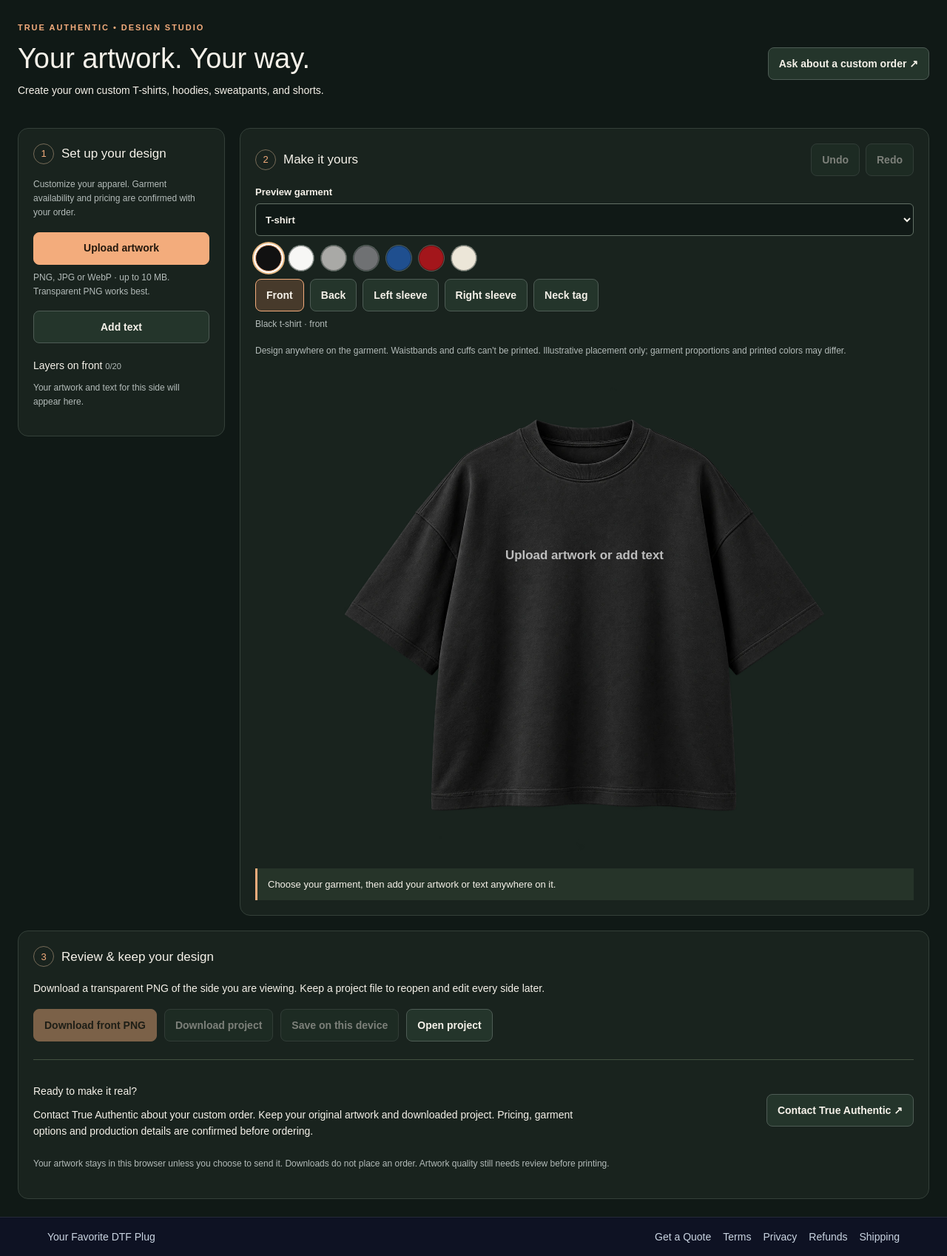
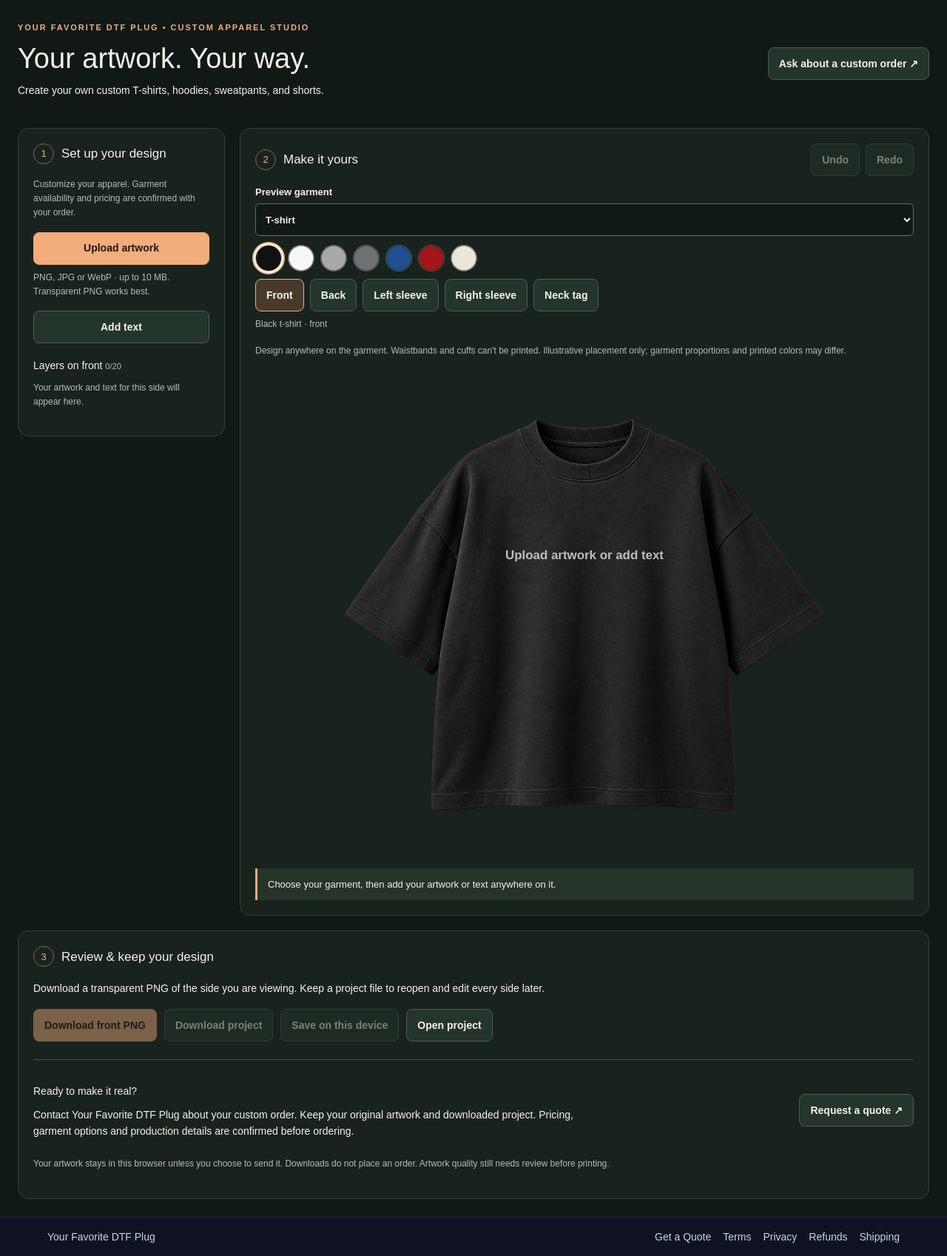
Before and after one commit to allin1xtra-ctrl/dtf-designer-clean, a Next.js app: page /customizer-preview in a window 1280 px wide. Shown: the whole page at 74% size. Built offline with nearby package versions, Linux system fonts and the light colour scheme.

Commit message:
Correct customer customizer branding and quote destination

```diff
--- a/components/true-authentic/TrueAuthenticDesigner.tsx
+++ b/components/true-authentic/TrueAuthenticDesigner.tsx
@@ -263,8 +263,8 @@ export default function TrueAuthenticDesigner() {
 
   return <div className={styles.root} ref={rootRef}>
     <header className={styles.header}>
-      <div><span className={styles.eyebrow}>TRUE AUTHENTIC • DESIGN STUDIO</span><h1>Your artwork. Your way.</h1><p>Create your own custom T-shirts, hoodies, sweatpants, and shorts.</p></div>
-      <a href="https://www.ta-apparel.com/pages/contact" target="_top">Ask about a custom order ↗</a>
+      <div><span className={styles.eyebrow}>YOUR FAVORITE DTF PLUG • CUSTOM APPAREL STUDIO</span><h1>Your artwork. Your way.</h1><p>Create your own custom T-shirts, hoodies, sweatpants, and shorts.</p></div>
+      <a href="/quote" target="_top">Ask about a custom order ↗</a>
     </header>
     <div className={styles.workspace}>
       <aside className={styles.panel}>
@@ -338,13 +338,13 @@ export default function TrueAuthenticDesigner() {
         <p>Download a transparent PNG of the side you are viewing. Keep a project file to reopen and edit every side later.</p>
         <div className={styles.actions}>
           <button className={styles.primary} disabled={busy || !layers.length} onClick={()=>void exportPng()}>Download {VIEW_LABELS[activeView].toLowerCase()} PNG</button>
-          <button disabled={busy || !hasArtwork} onClick={()=>{download(new Blob([JSON.stringify(savedProject())],{type:"application/json"}),"true-authentic-design.json");setStatus("Project downloaded. Use Open project to restore it, including your images on every side.");}}>Download project</button>
+          <button disabled={busy || !hasArtwork} onClick={()=>{download(new Blob([JSON.stringify(savedProject())],{type:"application/json"}),"your-favorite-dtf-plug-design.json");setStatus("Project downloaded. Use Open project to restore it, including your images on every side.");}}>Download project</button>
           <button disabled={busy || !hasArtwork} onClick={save}>Save on this device</button>
           {savedAvailable && <button disabled={busy} onClick={()=>{try{void restore(localStorage.getItem(STORAGE_KEY)||localStorage.getItem(LEGACY_STORAGE_KEY)||"");}catch{setStatus("Browser storage is unavailable. Open a downloaded project instead.");}}}>Restore device save</button>}
           <button disabled={busy} onClick={()=>importRef.current?.click()}>Open project</button>
         </div>
         <input ref={importRef} type="file" accept=".json,application/json" aria-label="Open saved project file" className={styles.file} onChange={async event=>{const file=event.target.files?.[0];event.target.value="";if(!file)return;if(file.size>MAX_PROJECT_BYTES){setStatus("Projects must be under 25 MB.");return;}try{await restore(await file.text());}catch{setStatus("Could not read this project file.");}}}/>
-        <div className={styles.service}><div><h3>Ready to make it real?</h3><p>Contact True Authentic about your custom order. Keep your original artwork and downloaded project. Pricing, garment options and production details are confirmed before ordering.</p></div><a href="https://www.ta-apparel.com/pages/contact" target="_top">Contact True Authentic ↗</a></div>
+        <div className={styles.service}><div><h3>Ready to make it real?</h3><p>Contact Your Favorite DTF Plug about your custom order. Keep your original artwork and downloaded project. Pricing, garment options and production details are confirmed before ordering.</p></div><a href="https://www.ta-apparel.com/pages/contact" target="_top">Request a quote ↗</a></div>
         <p className={styles.muted}>Your artwork stays in this browser unless you choose to send it. Downloads do not place an order. Artwork quality still needs review before printing.</p>
       </section>
     </div>
```
